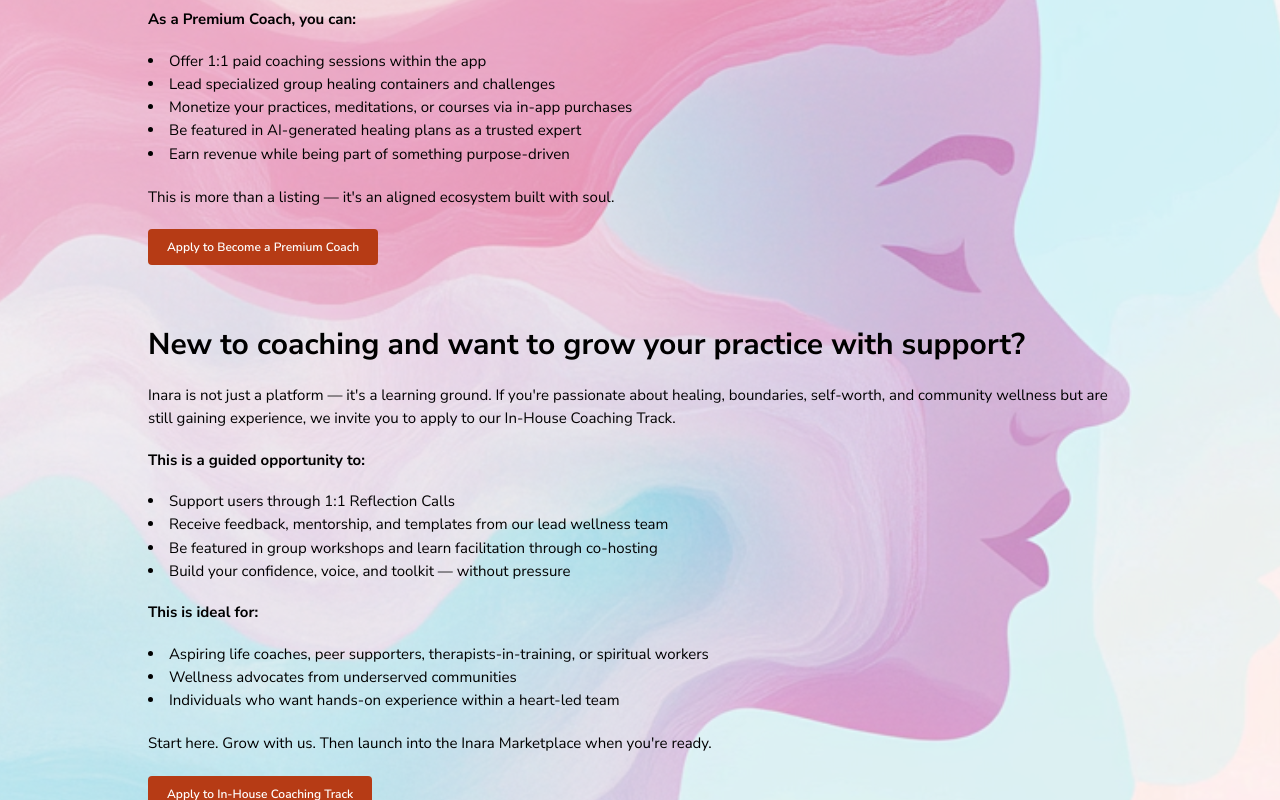
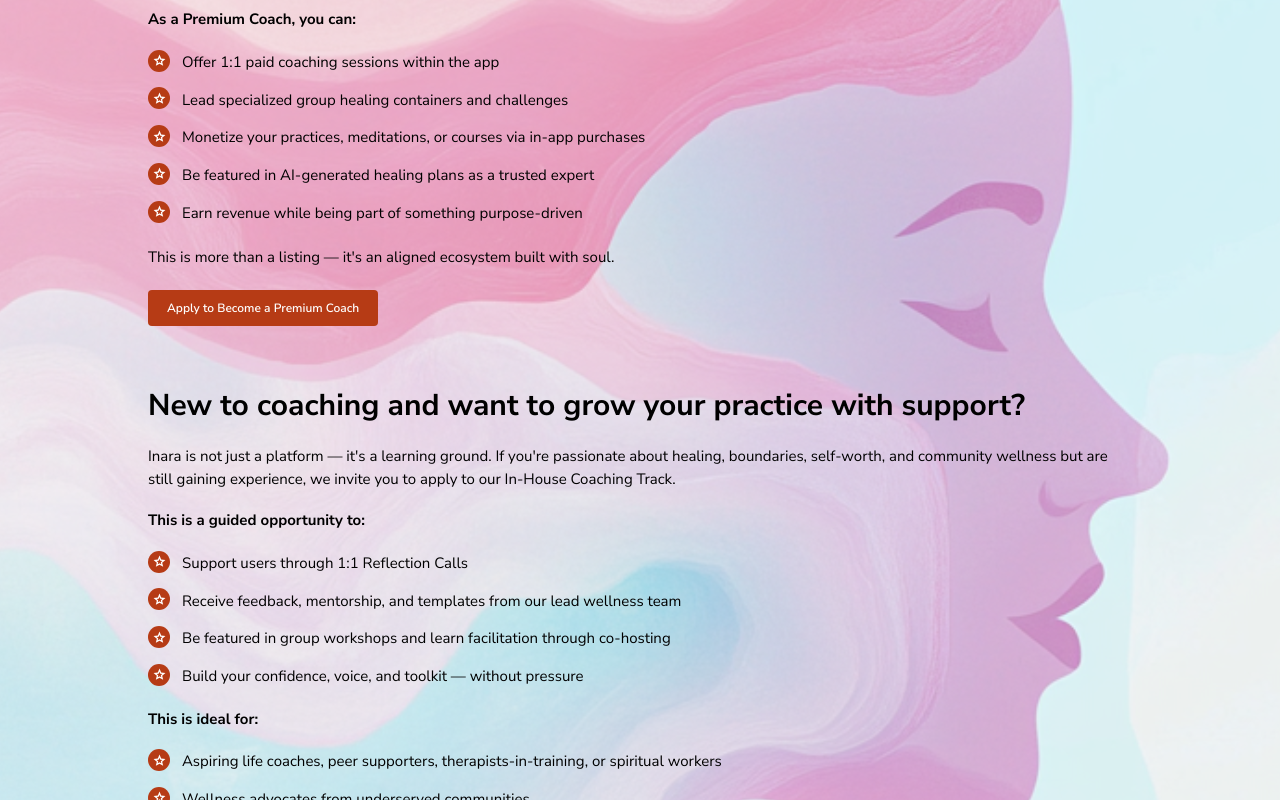
Before and after one commit to ekampiah/Inara-site, a React (Vite) app: page /collaborate/coaches in a window 1280 px wide. Shown: the part 460-1260 px from the top of the page. Built offline with nearby package versions, Linux system fonts and the light colour scheme.

Commit message:
update list styles and todo

```diff
--- a/src/pages/Coaches.tsx
+++ b/src/pages/Coaches.tsx
@@ -1,4 +1,5 @@
-import { Button, List, Text, Title } from "@mantine/core";
+import { Button, List, Text, ThemeIcon, Title } from "@mantine/core";
+import { RiStarSLine } from "react-icons/ri";
 
 export default function Coaches() {
   return (
@@ -25,7 +26,14 @@
           intelligent wellness.
         </Text>
         <Title size="md">As a Premium Coach, you can:</Title>
-        <List listStyleType="disc">
+        <List
+          icon={
+            <ThemeIcon size="sm" radius="xl">
+              <RiStarSLine />
+            </ThemeIcon>
+          }
+          className="flex flex-col gap-3"
+        >
           <List.Item>Offer 1:1 paid coaching sessions within the app</List.Item>
           <List.Item>
             Lead specialized group healing containers and challenges
@@ -60,7 +68,14 @@
           our In-House Coaching Track.
         </Text>
         <Title size="md">This is a guided opportunity to:</Title>
-        <List listStyleType="disc">
+        <List
+          icon={
+            <ThemeIcon size="sm" radius="xl">
+              <RiStarSLine />
+            </ThemeIcon>
+          }
+          className="flex flex-col gap-3"
+        >
           <List.Item>Support users through 1:1 Reflection Calls</List.Item>
           <List.Item>
             Receive feedback, mentorship, and templates from our lead wellness
@@ -75,7 +90,14 @@
           </List.Item>
         </List>
         <Title size="md">This is ideal for:</Title>
-        <List listStyleType="disc">
+        <List
+          icon={
+            <ThemeIcon size="sm" radius="xl">
+              <RiStarSLine />
+            </ThemeIcon>
+          }
+          className="flex flex-col gap-3"
+        >
           <List.Item>
             Aspiring life coaches, peer supporters, therapists-in-training, or
             spiritual workers
--- a/src/pages/Partners.tsx
+++ b/src/pages/Partners.tsx
@@ -1,4 +1,5 @@
-import { Button, List, Text, Title } from "@mantine/core";
+import { Button, List, Text, ThemeIcon, Title } from "@mantine/core";
+import { RiStarSLine } from "react-icons/ri";
 
 export default function Partners() {
   return (
@@ -22,7 +23,14 @@
           personalized mental health support — not just access to a hotline?
         </Title>
         <Text>Inara is a culturally rooted wellness app that offers: </Text>
-        <List listStyleType="disc">
+        <List
+          icon={
+            <ThemeIcon size="sm" radius="xl">
+              <RiStarSLine />
+            </ThemeIcon>
+          }
+          className="flex flex-col gap-3"
+        >
           <List.Item>
             AI-generated mental health plans tailored to each user's cultural
             identity, goals, and emotional needs
@@ -67,7 +75,14 @@
           </Text>
         </div>
         <Title size="lg">Why does it all matter?</Title>
-        <List listStyleType="disc">
+        <List
+          icon={
+            <ThemeIcon size="sm" radius="xl">
+              <RiStarSLine />
+            </ThemeIcon>
+          }
+          className="flex flex-col gap-3"
+        >
           <List.Item>
             70% of culturally rooted communities report not feeling seen in
             traditional mental health tools
```
Also changed, not shown: 1 other file (tests, documents, lock files or other folders).
